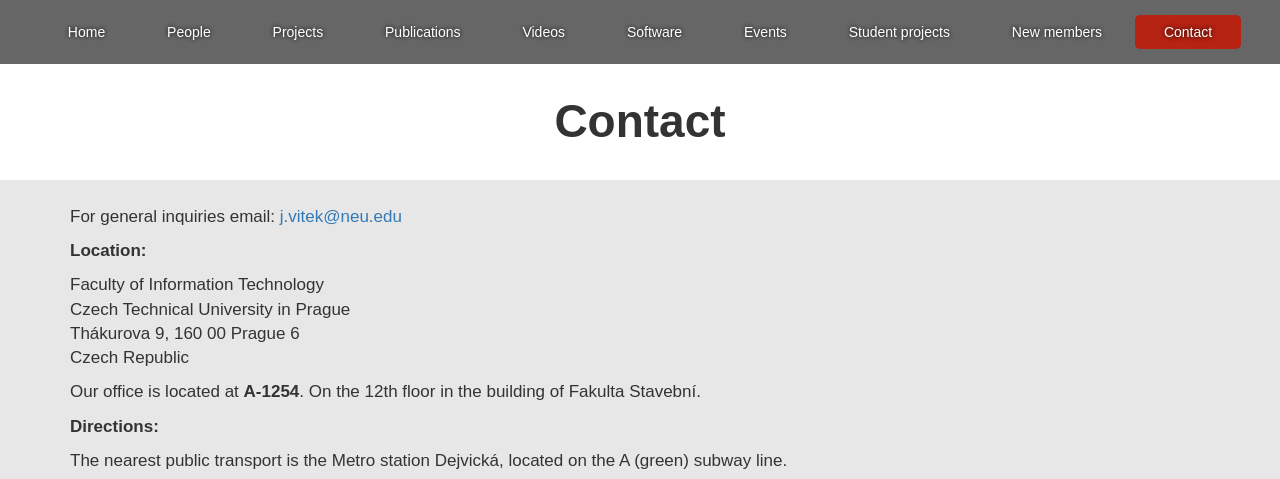
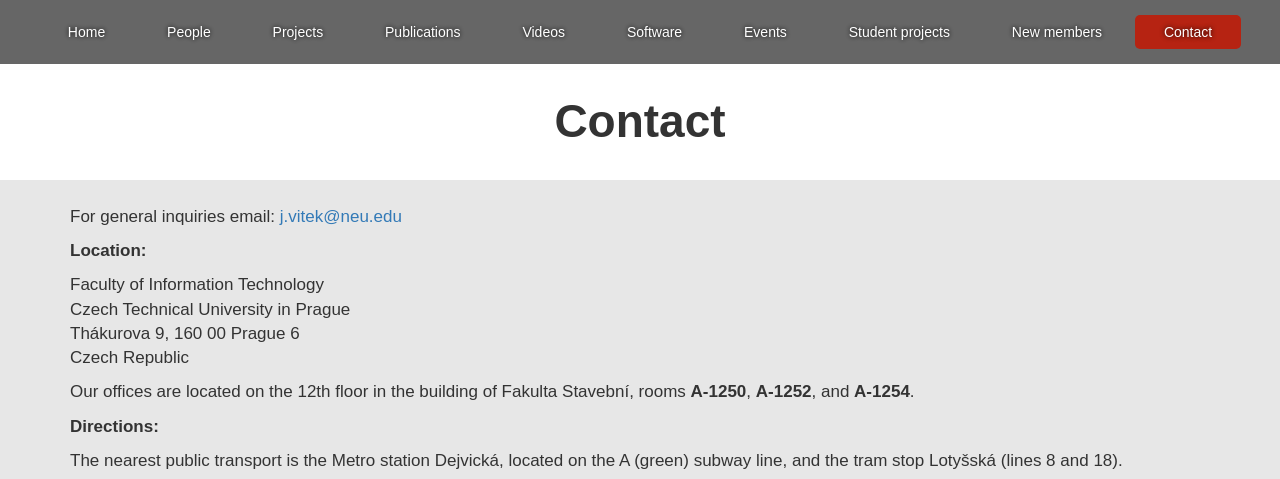
Before and after one commit to PRL-PRG/prl-prg.github.io, a Jekyll site: the page built from contact.md, in a window 1280 px wide, cut to the strip 0-479 px from the top of the page. Built offline with Jekyll 4.4.1, drawn with Linux system fonts in a browser that asks for light colours.

Commit message:
update contact

```diff
--- a/contact.md
+++ b/contact.md
@@ -13,11 +13,10 @@ Thákurova 9, 160 00 Prague 6<br/>
 Czech Republic
 
 
-Our office is located at **A-1254**.
-On the 12th floor in the building of Fakulta Stavební.
+Our offices are located on the 12th floor in the building of Fakulta Stavební, rooms **A-1250**, **A-1252**, and **A-1254**.
 
 **Directions:**
 
-The nearest public transport is the Metro station Dejvická, located on the A (green) subway line.
+The nearest public transport is the Metro station Dejvická, located on the A (green) subway line, and the tram stop Lotyšská (lines 8 and 18).
 
 {% include map.html %}
```
